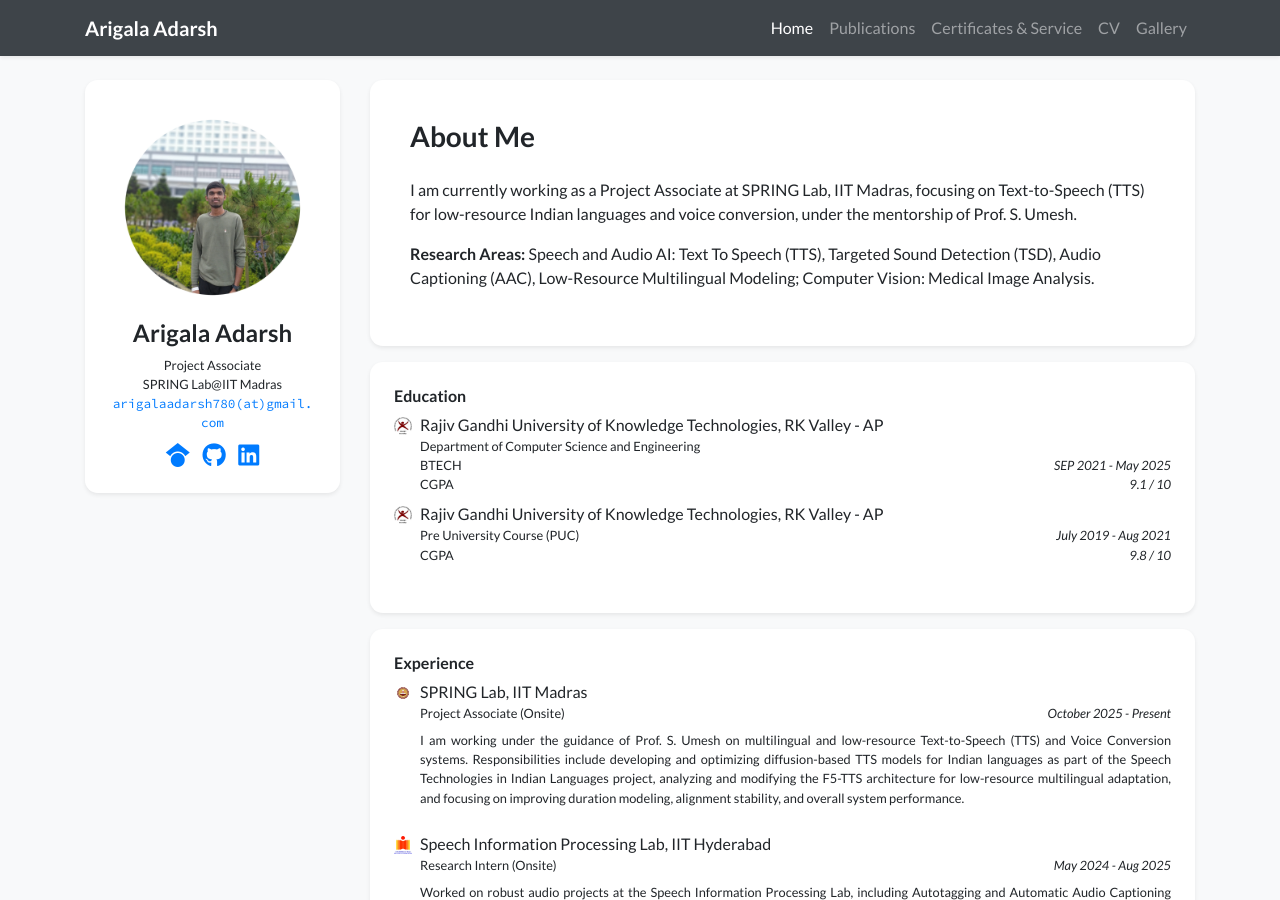
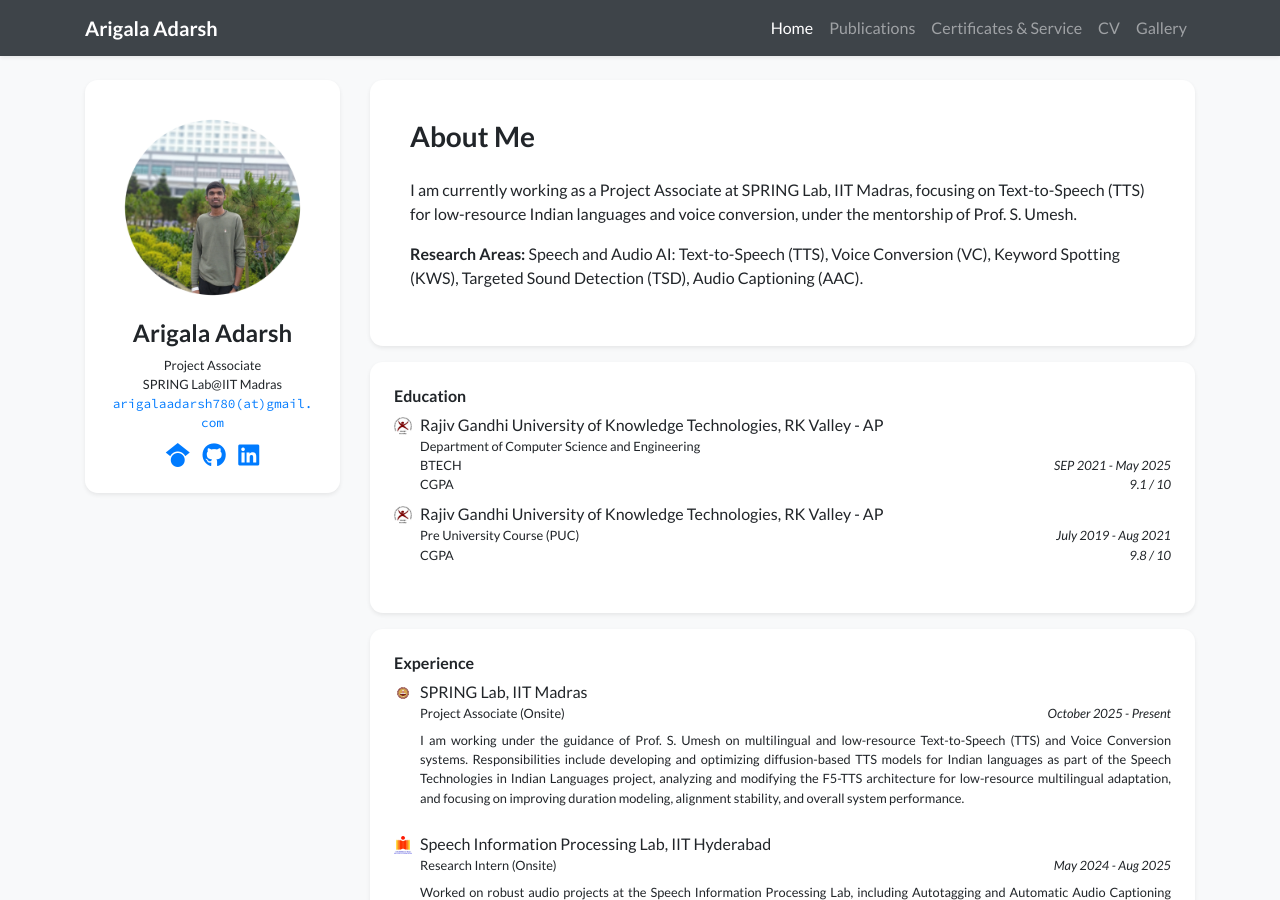
Before and after one commit to ArigalaAdarsh/portfolio, a Jekyll site: the page built from index.html, in a window 1280 px wide and 900 px high. Built offline with Jekyll 4.4.1, drawn with Linux system fonts in a browser that asks for light colours; nearby versions of some CDN libraries; a style sheet for code colours, icons or effects is not loaded.

Commit message:
Update portfolio

```diff
--- a/_data/profile.yml
+++ b/_data/profile.yml
@@ -26,8 +26,7 @@ short_bio: >-
   <p>
    <p>
     <b>Research Areas:</b>
-    Speech and Audio AI: Text To Speech (TTS), Targeted Sound Detection (TSD), Audio Captioning (AAC), Low-Resource Multilingual Modeling;
-    Computer Vision: Medical Image Analysis.
+    Speech and Audio AI: Text-to-Speech (TTS), Voice Conversion (VC), Keyword Spotting (KWS), Targeted Sound Detection (TSD), Audio Captioning (AAC).
   </p>
 portrait_url: /assets/images/photos/casual_adarsh.jpeg
 
```
